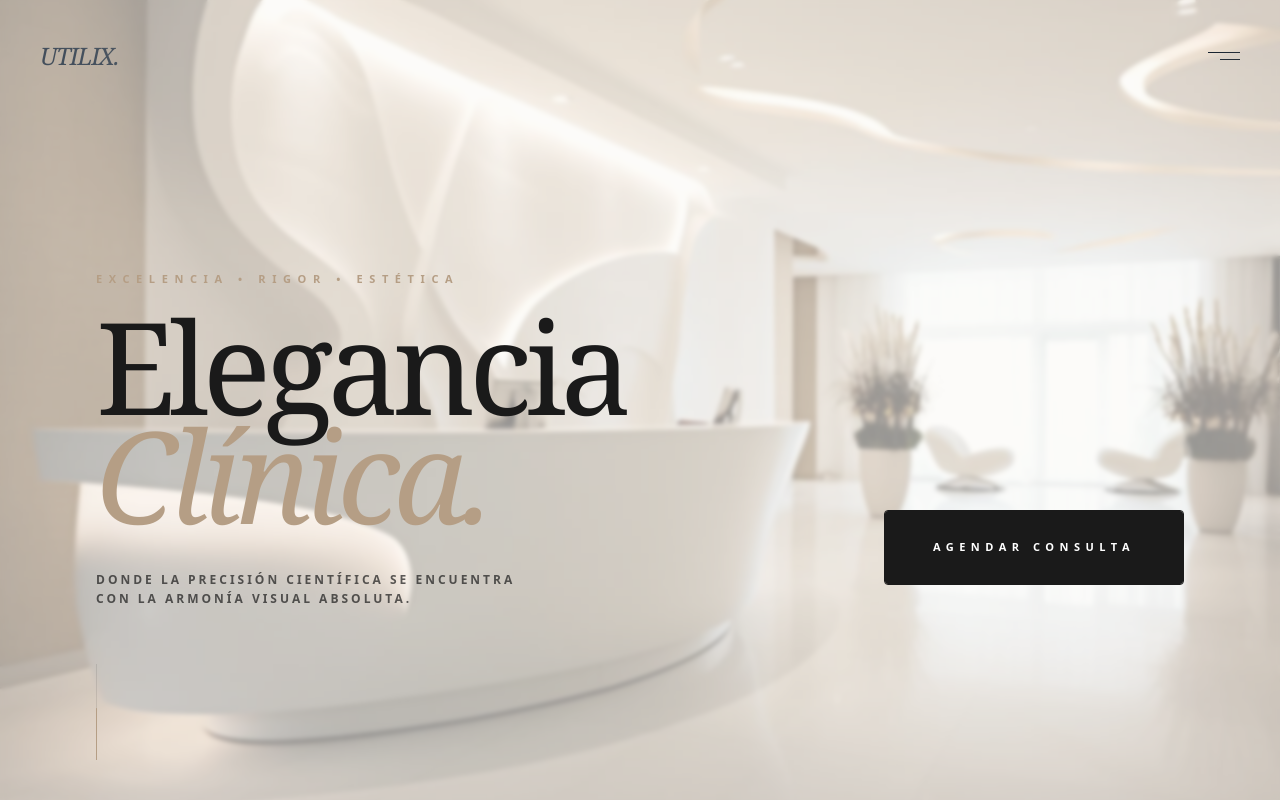
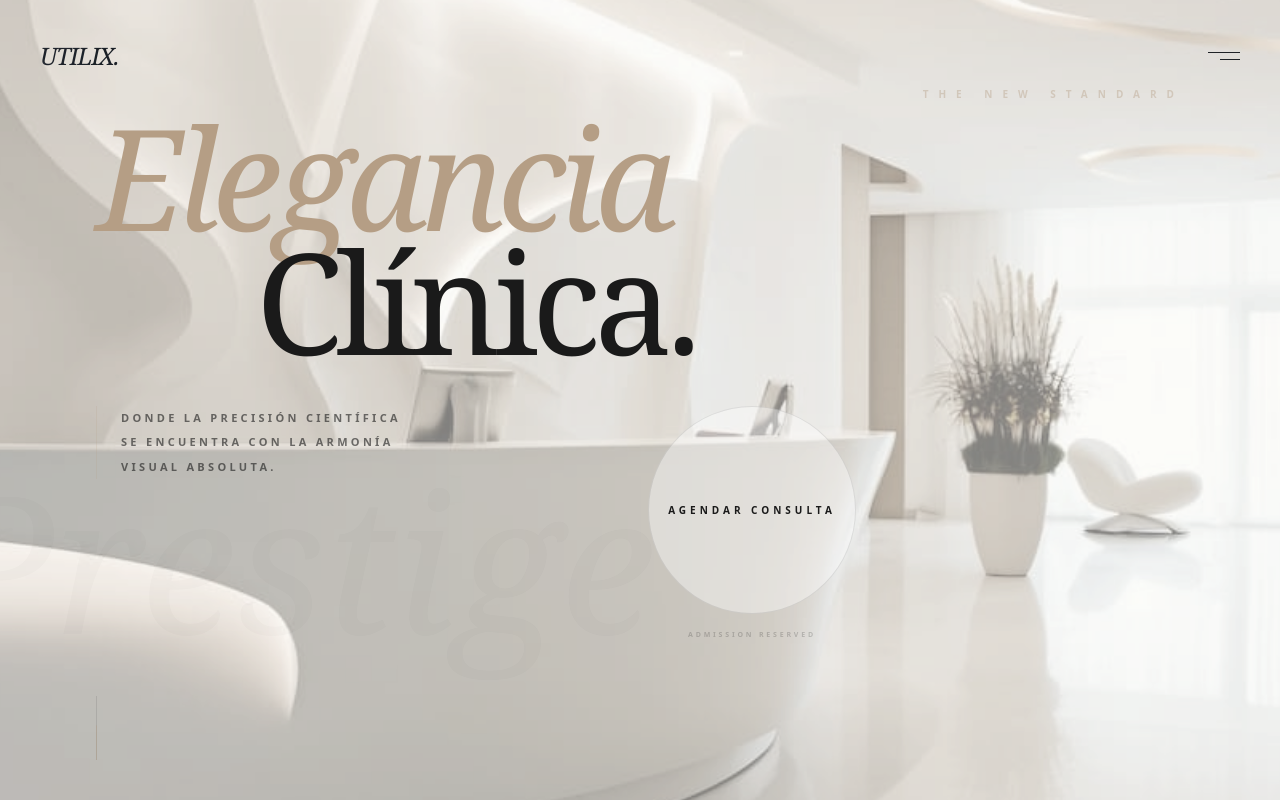
Before and after one commit to utilixdev/editorial-template, a Next.js app: page / in a window 1280 px wide. Shown: the top 800 px of the page. Built offline with nearby package versions, Linux system fonts and the light colour scheme; a web font is replaced by a local one.

Commit message:
feat: despliegue de arquitectura asíncrona Tier 1, cinemática de autor y optimización de UX móvil

```diff
--- a/components/Hero.tsx
+++ b/components/Hero.tsx
@@ -1,7 +1,7 @@
 "use client";
-import { motion } from "framer-motion";
+import { motion, useSpring, useTransform } from "framer-motion";
+import { useState, useEffect, useRef } from "react";
 
-// Definición de props para el componente Hero
 interface HeroProps {
   isLanding?: boolean;
   onOpenPopup?: () => void;
@@ -11,128 +11,142 @@ export default function Hero({
   isLanding = false,
   onOpenPopup
 }: HeroProps) {
+  const containerRef = useRef<HTMLDivElement>(null);
+  const [mousePos, setMousePos] = useState({ x: 0, y: 0 });
+
+  useEffect(() => {
+    const handleMouseMove = (e: MouseEvent) => {
+      const { clientX, clientY } = e;
+      // Parallax de alta fidelidad
+      const moveX = (clientX - window.innerWidth / 2) / 100;
+      const moveY = (clientY - window.innerHeight / 2) / 100;
+      setMousePos({ x: moveX, y: moveY });
+    };
+    window.addEventListener("mousemove", handleMouseMove);
+    return () => window.removeEventListener("mousemove", handleMouseMove);
+  }, []);
+
+  const springConfig = { damping: 45, stiffness: 180 };
+  const springX = useSpring(mousePos.x, springConfig);
+  const springY = useSpring(mousePos.y, springConfig);
+
   return (
-    <section className="relative min-h-screen flex flex-col bg-[#FAF9F6] overflow-hidden">
-
-      {/* 1. IMAGEN DE FONDO - z-0 y sin eventos para no estorbar */}
-      <div className="absolute inset-0 z-0 pointer-events-none">
+    <section
+      ref={containerRef}
+      className="relative min-h-screen flex flex-col bg-[#FAF9F6] overflow-hidden"
+    >
+      {/* 1. FONDO CON PARALLAX PROFUNDO (Sin Blur, Nitidez Clínica) */}
+      <motion.div
+        className="absolute inset-0 z-0 scale-150"
+        style={{ x: springX, y: springY }}
+      >
         <img
           src="/bg.jpg"
           alt="Background"
-          className="w-full h-full object-cover grayscale-[0.2] brightness-[1.02]"
+          className="w-full h-full object-cover grayscale-[0.5] opacity-60"
         />
-        <div className="absolute inset-0 bg-[#FAF9F6]/60 backdrop-blur-[2px]"></div>
-      </div>
+        <div className="absolute inset-0 bg-[#FAF9F6]/20"></div>
+      </motion.div>
 
-      {/* 2. CONTENIDO TEXTUAL - Usamos pointer-events-none en el contenedor
-          y pointer-events-auto en los elementos interactivos */}
-      <div className="relative z-10 flex-1 flex flex-col justify-center px-6 md:px-24 pointer-events-none">
-        <div className="flex flex-col md:flex-row md:items-end md:justify-between w-full max-w-7xl">
+      {/* 2. CONTENIDO TEXTUAL ASIMÉTRICO */}
+      <div className="relative z-10 flex-1 flex flex-col justify-center px-6 md:px-24 select-none pointer-events-none">
 
-          {/* Bloque de Texto */}
-          <motion.div
-            initial={{ opacity: 0, y: 15 }}
-            animate={{ opacity: 1, y: 0 }}
-            transition={{ duration: 1.2, ease: [0.16, 1, 0.3, 1] }}
-            className="max-w-4xl mt-20"
-          >
-            {/* Etiqueta Superior */}
-            {isLanding && (
+        {/* Etiqueta Superior Desplazada */}
         <motion.div
           initial={{ opacity: 0 }}
           animate={{ opacity: 1 }}
-                transition={{ delay: 0.5 }}
-                className="mb-8"
+          transition={{ duration: 2, delay: 0.5 }}
+          className="absolute top-12 md:top-20 right-6 md:right-24 z-20"
         >
-                <span className="px-5 py-2 border border-[#B59E85]/40 text-[#B59E85] text-[8px] md:text-[9px] uppercase tracking-[0.5em] rounded-full inline-block bg-[#FAF9F6]/80 shadow-sm font-bold">
-                  Consultoría de Identidad • High-End Clinics
+          <span className="text-[#B59E85] text-[8px] md:text-[10px] uppercase tracking-[1em] font-black opacity-40">
+            The New Standard
           </span>
         </motion.div>
-            )}
 
-            <span className="text-[#B59E85] text-[10px] md:text-[11px] uppercase tracking-[0.6em] mb-4 md:mb-6 block font-bold">
-              {isLanding ? "UtiLiX • Digital Studio" : "Excelencia • Rigor • Estética"}
+        <div className="max-w-7xl w-full">
+          {/* H1 CON VIDA PROPIA Y COLORES INVERTIDOS */}
+          <motion.h1
+            initial={{ opacity: 0, x: -30 }}
+            animate={{ opacity: 1, x: 0 }}
+            transition={{ duration: 2, ease: [0.16, 1, 0.3, 1] }}
+            className="font-serif text-[15vw] md:text-[11vw] leading-[0.82] tracking-[-0.05em] flex flex-col relative z-10"
+          >
+            <span className="text-[#B59E85] italic font-light">
+              {isLanding ? "Autoridad" : "Elegancia"}
             </span>
+            <motion.span
+              style={{ x: useTransform(springX, (v) => v * -1.5) }}
+              className="text-[#1A1A1A] self-start md:ml-40 mt-2"
+            >
+              {isLanding ? "Visual." : "Clínica."}
+            </motion.span>
+          </motion.h1>
 
-            <h1 className="font-serif text-[15vw] md:text-[10vw] leading-[0.85] tracking-tighter text-[#1A1A1A] mb-10">
-              {isLanding ? (
-                <>Autoridad <br /> <span className="italic text-[#B59E85]">Visual.</span></>
-              ) : (
-                <>Elegancia <br /> <span className="italic text-[#B59E85]">Clínica.</span></>
-              )}
-            </h1>
-
-            <div className="max-w-xs md:max-w-md">
-              <p className="text-[#1A1A1A] text-[10px] md:text-[12px] leading-relaxed uppercase tracking-[0.2em] md:tracking-[0.25em] font-semibold opacity-70">
+          <div className="flex flex-col md:flex-row items-start justify-between mt-24 md:mt-12 gap-16">
+            {/* Bloque de Texto Refinado */}
+            <motion.div
+              initial={{ opacity: 0 }}
+              animate={{ opacity: 0.6 }}
+              transition={{ delay: 1.4, duration: 2 }}
+              className="max-w-[220px] md:max-w-xs border-l border-[#B59E85]/30 pl-6"
+            >
+              <p className="text-[#1A1A1A] text-[9px] md:text-[11px] leading-[2.2] uppercase tracking-[0.3em] font-bold">
                 {isLanding
                   ? "Elevamos el estándar digital de centros médicos que rechazan lo genérico. Creamos marcas de élite para clínicas que operan en el nivel superior."
                   : "Donde la precisión científica se encuentra con la armonía visual absoluta."
                 }
               </p>
-            </div>
             </motion.div>
 
-          {/* 3. BLOQUE DEL BOTÓN - Forzamos pointer-events-auto y un z-index superior */}
+            {/* BOTÓN CIRCULAR: RECONFIGURACIÓN ASIMÉTRICA */}
             <motion.div
-            initial={{ opacity: 0, x: 20 }}
-            animate={{ opacity: 1, x: 0 }}
-            transition={{ duration: 1, delay: 1.4 }}
-            className="mt-14 md:mt-0 md:mb-6 relative z-50 pointer-events-auto"
+              initial={{ opacity: 0, y: 15 }}
+              animate={{ opacity: 1, y: 0 }}
+              transition={{ duration: 2, delay: 1.8 }}
+              className="pointer-events-auto z-50 self-start md:self-center md:mx-auto md:pr-40 pb-10"
             >
               <button
                 type="button"
                 onClick={(e) => {
-                e.preventDefault();
-                e.stopPropagation(); // Evita que el evento suba a otros divs
-                console.log("Botón Hero clickeado"); // Debug en consola
-                if (isLanding && onOpenPopup) {
-                  onOpenPopup();
-                } else if (!isLanding) {
-                  window.location.href = "/reserva";
-                }
+                  e.stopPropagation();
+                  if (isLanding && onOpenPopup) onOpenPopup();
+                  else if (!isLanding) window.location.href = "/reserva";
                 }}
-              className="group relative inline-flex items-center justify-center px-12 py-7 overflow-hidden border border-[#1A1A1A] transition-all duration-700 rounded-sm bg-transparent cursor-pointer"
-              style={{ pointerEvents: 'auto' }} // Refuerzo de estilo en línea
+                className="group relative flex flex-col items-center outline-none cursor-pointer"
               >
-              {/* Fondo del botón */}
-              <div className="absolute inset-0 bg-[#1A1A1A] transition-all duration-700 ease-in-out group-hover:bg-[#B59E85]" />
+                {/* Círculo Minimalista: Pequeño en móvil (w-28), Presencial en desktop (w-52) */}
+                <div className="w-28 h-28 md:w-52 md:h-52 rounded-full border border-[#1A1A1A]/10 flex items-center justify-center relative overflow-hidden transition-all duration-[1500ms] ease-[0.22, 1, 0.36, 1] bg-white/40 group-hover:border-[#B59E85]/60 group-hover:bg-white/80">
 
-              <span className="relative z-10 text-[10px] md:text-[11px] uppercase tracking-[0.5em] font-extrabold text-white transition-colors duration-500">
-                {isLanding ? "Solicitar Auditoría de Marca" : "Agendar Consulta"}
+                  {/* Llenado sólido suave */}
+                  <div className="absolute inset-0 bg-[#B59E85] translate-y-full group-hover:translate-y-0 transition-transform duration-[1000ms] ease-[0.22, 1, 0.36, 1]" />
+
+                  <span className="relative z-10 text-[7px] md:text-[10px] uppercase tracking-[0.4em] font-black text-[#1A1A1A] group-hover:text-white transition-colors duration-700 text-center leading-tight px-2">
+                    {isLanding ? "Solicitar Auditoría" : "Agendar Consulta"}
                   </span>
+                </div>
 
-              {/* Efecto de barrido de luz premium */}
-              <div className="absolute top-0 -inset-full h-full w-1/2 z-5 block transform -skew-x-12 bg-gradient-to-r from-transparent to-white opacity-10 group-hover:animate-shine" />
+                <span className="text-[6px] md:text-[7px] uppercase tracking-[0.4em] mt-4 opacity-20 font-bold group-hover:opacity-60 transition-opacity duration-1000">
+                  Admission Reserved
+                </span>
               </button>
-
-            {isLanding && (
-              <p className="text-[7px] uppercase tracking-[0.4em] mt-4 opacity-40 text-center md:text-right font-bold">
-                Admisión bajo criterios de idoneidad
-              </p>
-            )}
             </motion.div>
           </div>
         </div>
+      </div>
 
-      {/* Línea de Scroll - z-20 pero sin eventos */}
-      <div className="absolute bottom-10 left-6 md:left-24 h-24 w-[1px] bg-[#1A1A1A]/10 overflow-hidden z-20 pointer-events-none">
+      {/* Marca de agua de fondo - Rigor de Autor */}
+      <div className="absolute bottom-24 left-[-5%] font-serif italic text-[15vw] text-[#1A1A1A]/[0.02] pointer-events-none select-none z-0">
+        Prestige
+      </div>
+
+      {/* Indicador de Scroll Minimalista */}
+      <div className="absolute bottom-10 left-6 md:left-24 h-16 w-[1px] bg-[#1A1A1A]/10 overflow-hidden z-20">
         <motion.div
-          animate={{ y: [-96, 96] }}
+          animate={{ y: [-64, 64] }}
           transition={{ duration: 4, repeat: Infinity, ease: "linear" }}
-          className="w-full h-full bg-[#B59E85]"
+          className="w-full h-full bg-[#B59E85]/40"
         />
       </div>
-
-      <style jsx>{`
-        @keyframes shine {
-          100% {
-            left: 125%;
-          }
-        }
-        .animate-shine {
-          animation: shine 0.9s forwards;
-        }
-      `}</style>
     </section>
   );
 }
```
Lines whose indentation alone changed are shown as unchanged.
